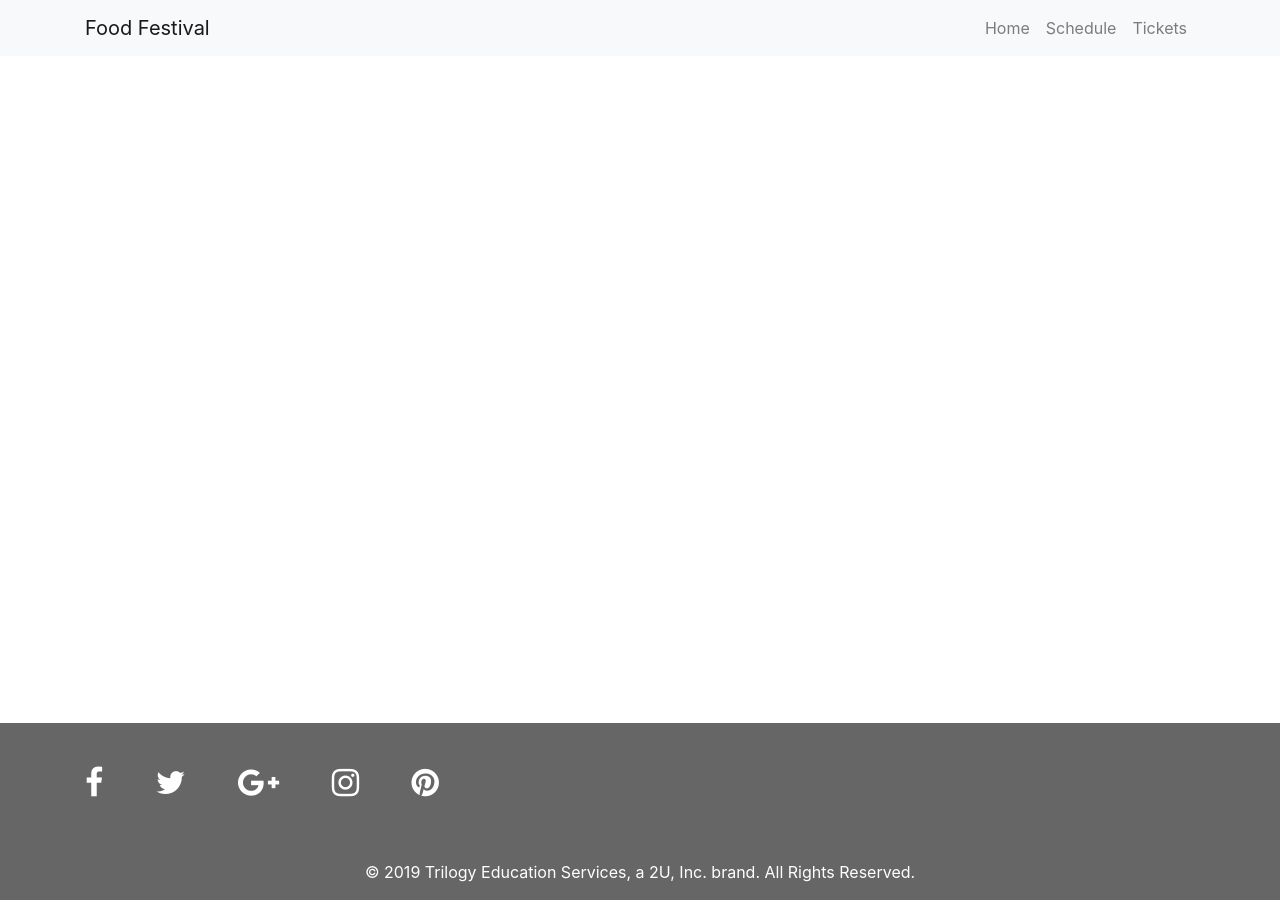
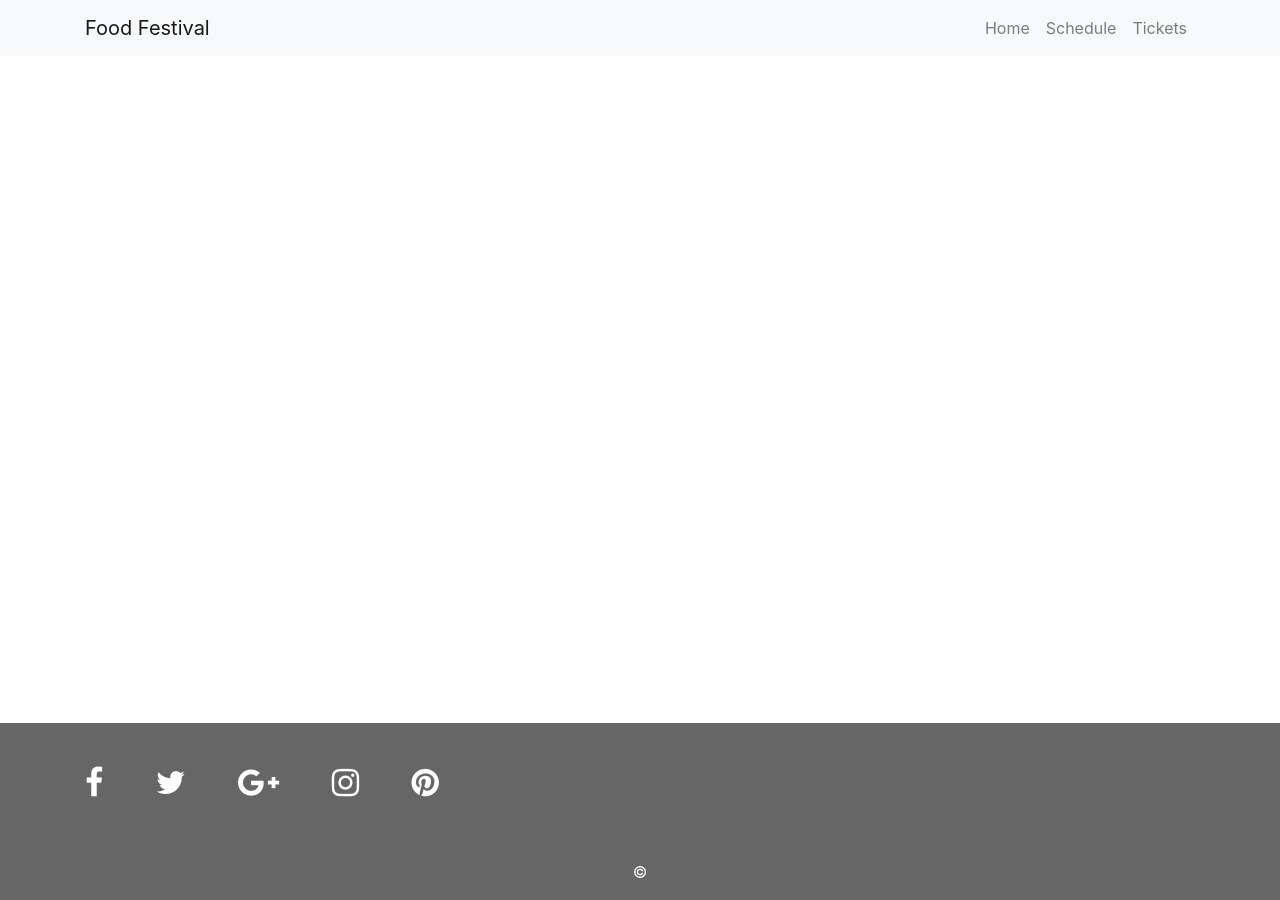
Before and after one commit to roxyvaught/food-festival, a website built with webpack: page events.html in a window 1280 px wide. Built offline with nearby package versions, Linux system fonts and the light colour scheme.

Commit message:
text change

```diff
--- a/events.html
+++ b/events.html
@@ -68,7 +68,7 @@
         </div>
       </div>
     </div>
-    <div class="footer-copyright text-center py-3 text-white">© 2019 Trilogy Education Services, a 2U, Inc. brand. All Rights Reserved.</div>
+    <div class="footer-copyright text-center py-3 text-white">©</div>
   </footer>
 </body>
 </html>
```
Also changed, not shown: index.html (+1 -1 lines), schedule.html (+1 -1 lines), tickets.html (+1 -1 lines).
